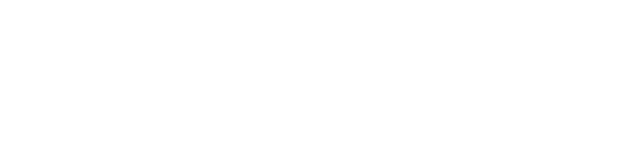
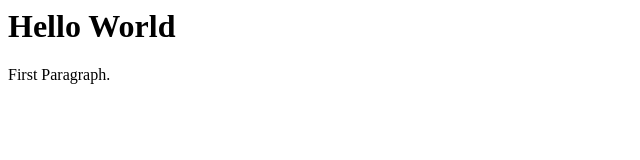
Before and after one commit to evanwill/home-page, a plain HTML site: page index.html in a window 1280 px wide. Shown: the whole page, without its empty margins (0-640 px from the left). Drawn offline with Linux system fonts and the light colour scheme.

Commit message:
example edit content in index

```diff
--- a/index.html
+++ b/index.html
@@ -1,2 +1,6 @@
 <html>
+    <body>
+        <h1>Hello World</h1>
+        <p>First Paragraph.</p>
+    </body>
 </html>
```
Also changed, not shown: 1 other file.
